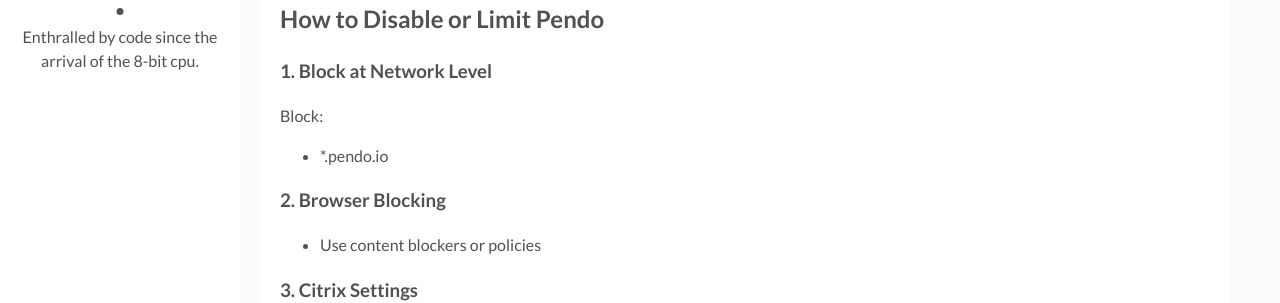
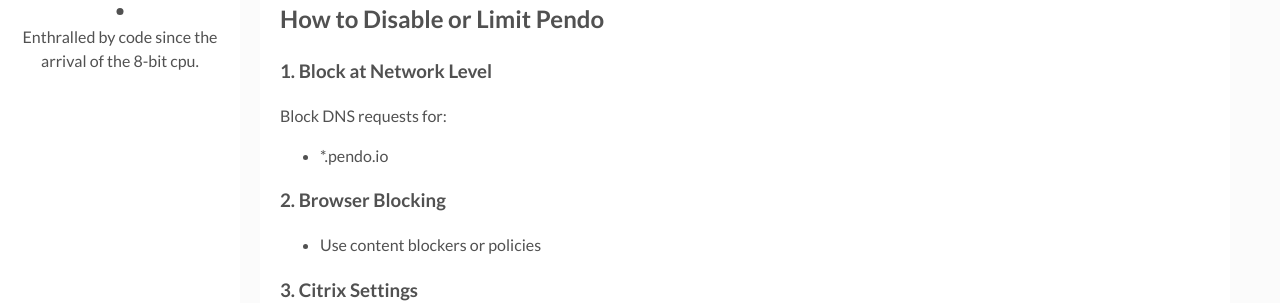
Before and after one commit to berrydejager/code, a Jekyll site: the page built from _posts/2026-04-13-Citrix-Pendo-and-its-hidden-risks.markdown, in a window 1280 px wide and 900 px high, scrolled down 2078 px. Shown: the part 154-457 px from the top of the window. Built offline with Jekyll 4.4.1, drawn with Linux system fonts in a browser that asks for light colours.

Commit message:
Update 2026-04-13-Citrix-Pendo-and-its-hidden-risks.markdown

```diff
--- a/_posts/2026-04-13-Citrix-Pendo-and-its-hidden-risks.markdown
+++ b/_posts/2026-04-13-Citrix-Pendo-and-its-hidden-risks.markdown
@@ -99,7 +99,7 @@
 
 ### 1. Block at Network Level
 
-Block:
+Block DNS requests for:
 - *.pendo.io
 
 ### 2. Browser Blocking
```
